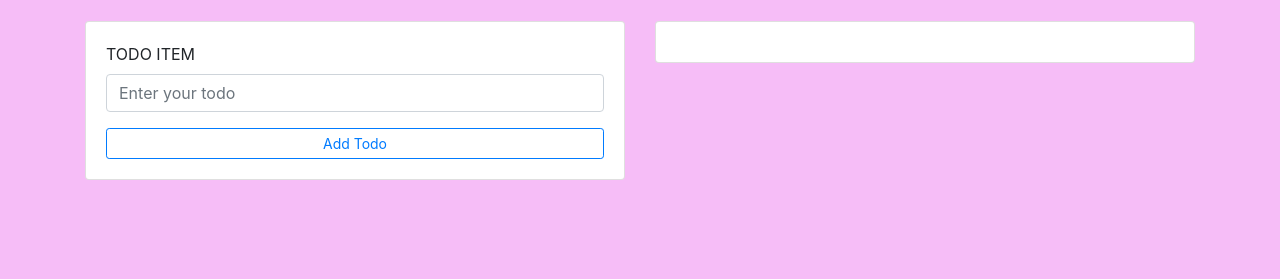
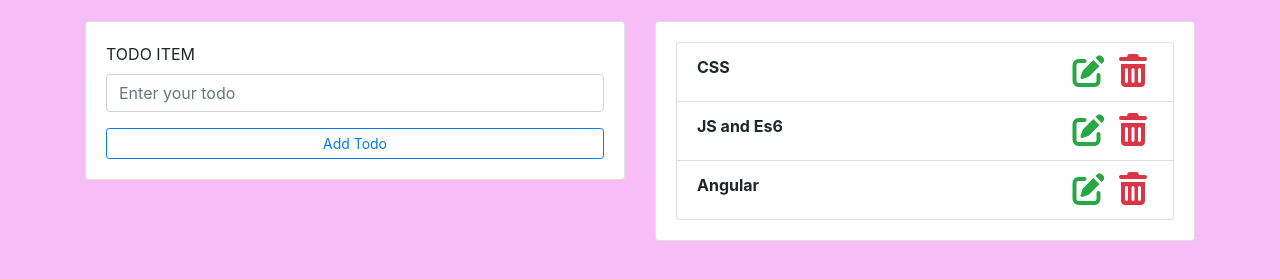
Before and after one commit to sanika-chavan07/todotask1, a plain HTML site: page index.html in a window 1280 px wide. Shown: the part 123-402 px from the top of the page. Drawn offline with nearby package versions, Linux system fonts and the light colour scheme; some packages are replaced by stand-ins of ours; files that its build step writes are made by us from their sources; a script that the page names is missing.

Commit message:
Update index.html

```diff
--- a/index.html
+++ b/index.html
@@ -4,7 +4,7 @@
   <meta charset="UTF-8">
   <meta name="viewport" content="width=device-width, initial-scale=1.0">
   <title>TODO Task</title>
-  <link rel="stylesheet" href="./assets/css/style.css">
+  <link rel="stylesheet" href="style.css">
   <link rel="stylesheet"
     href="https://cdn.jsdelivr.net/npm/bootstrap@4.6.2/dist/css/bootstrap.min.css">
   <link rel="stylesheet"
@@ -60,7 +60,7 @@
   </div>
 
   <script src="https://cdn.jsdelivr.net/npm/sweetalert2@11"></script>
-  <script src="./assets/js/app.js"></script>
+  <script src="app.js"></script>
 
 </body>
 </html>
```
